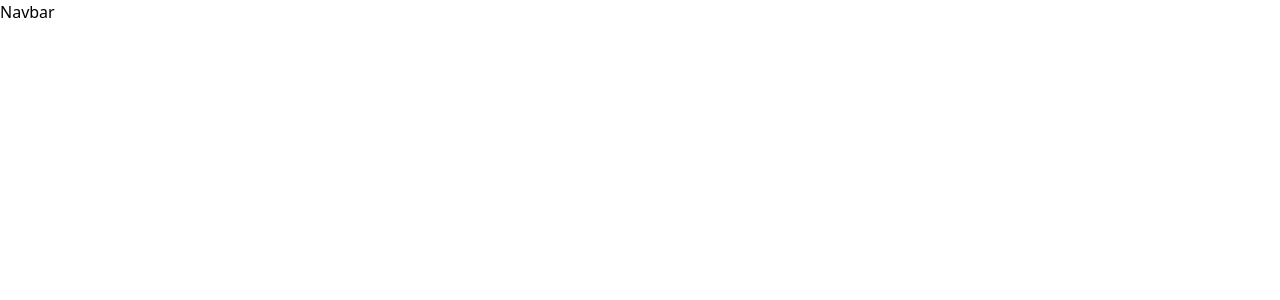
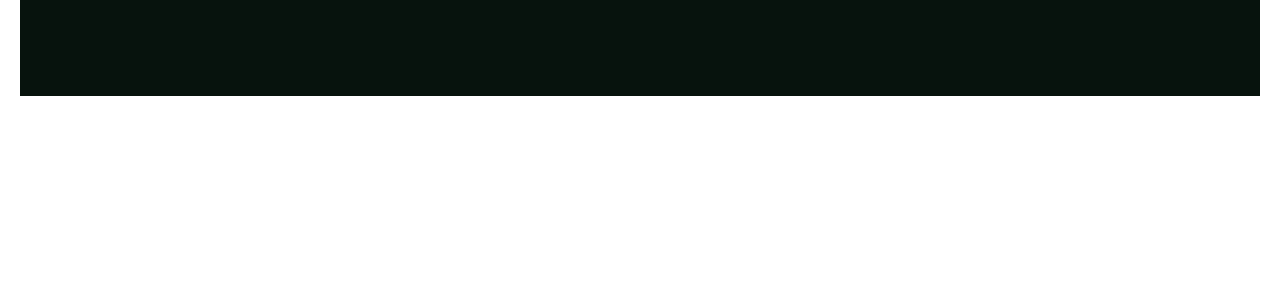
Before and after one commit to GavPri/ballon-travel-agency, a React (Create React App) app: page / in a window 1280 px wide. Shown: the top 300 px of the page. Built offline with nearby package versions, Linux system fonts and the light colour scheme.

Commit message:
boilerplate styling for nav

```diff
--- a/src/components/navigation/Navbar.js
+++ b/src/components/navigation/Navbar.js
@@ -1,9 +1,7 @@
-import React from 'react'
+import React from "react";
 
 const Navbar = () => {
-  return (
-    <div>Navbar</div>
-  )
-}
+  return <nav className="max-w-[1240px] bg-dark h-24 m-auto"></nav>;
+};
 
-export default Navbar
+export default Navbar;
```
